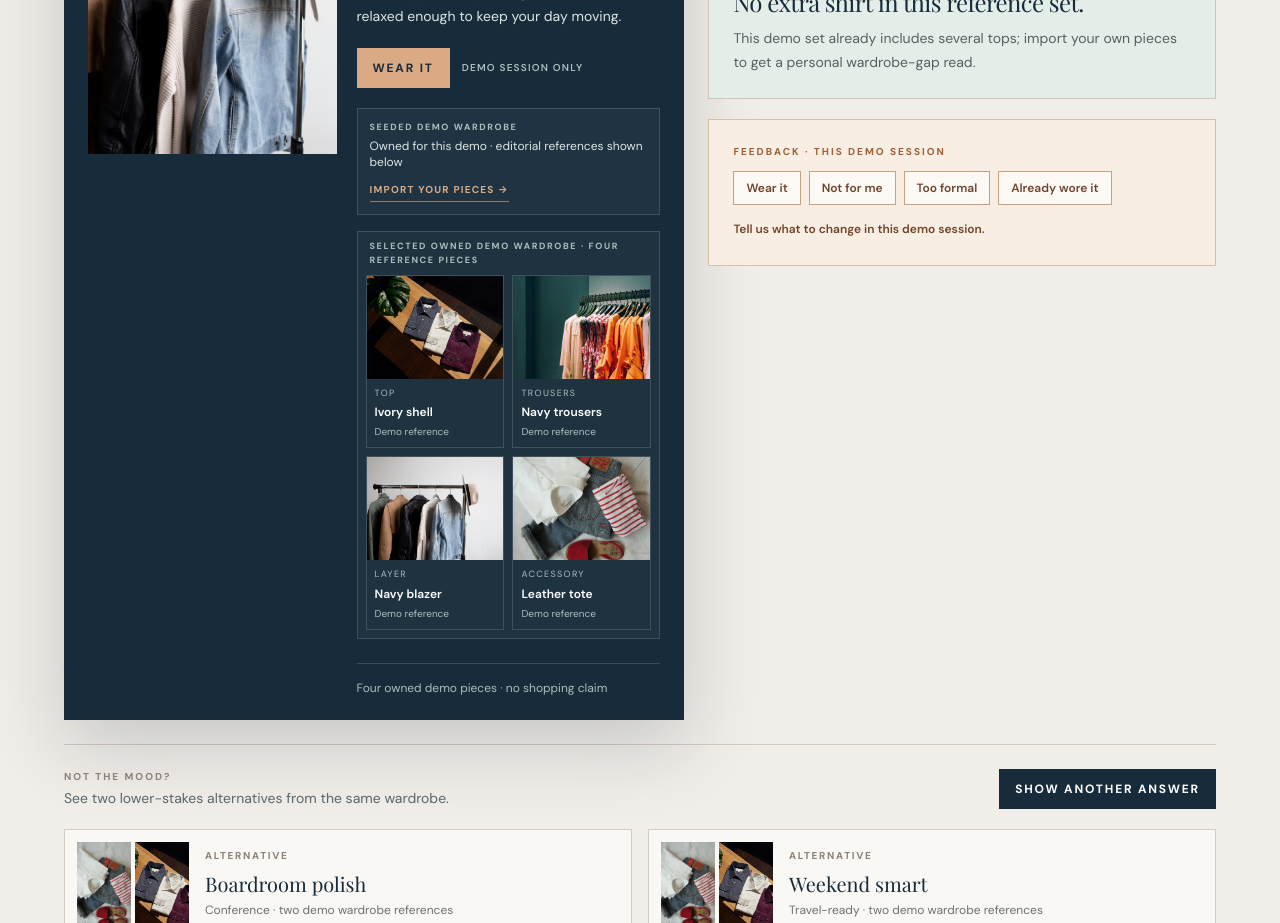
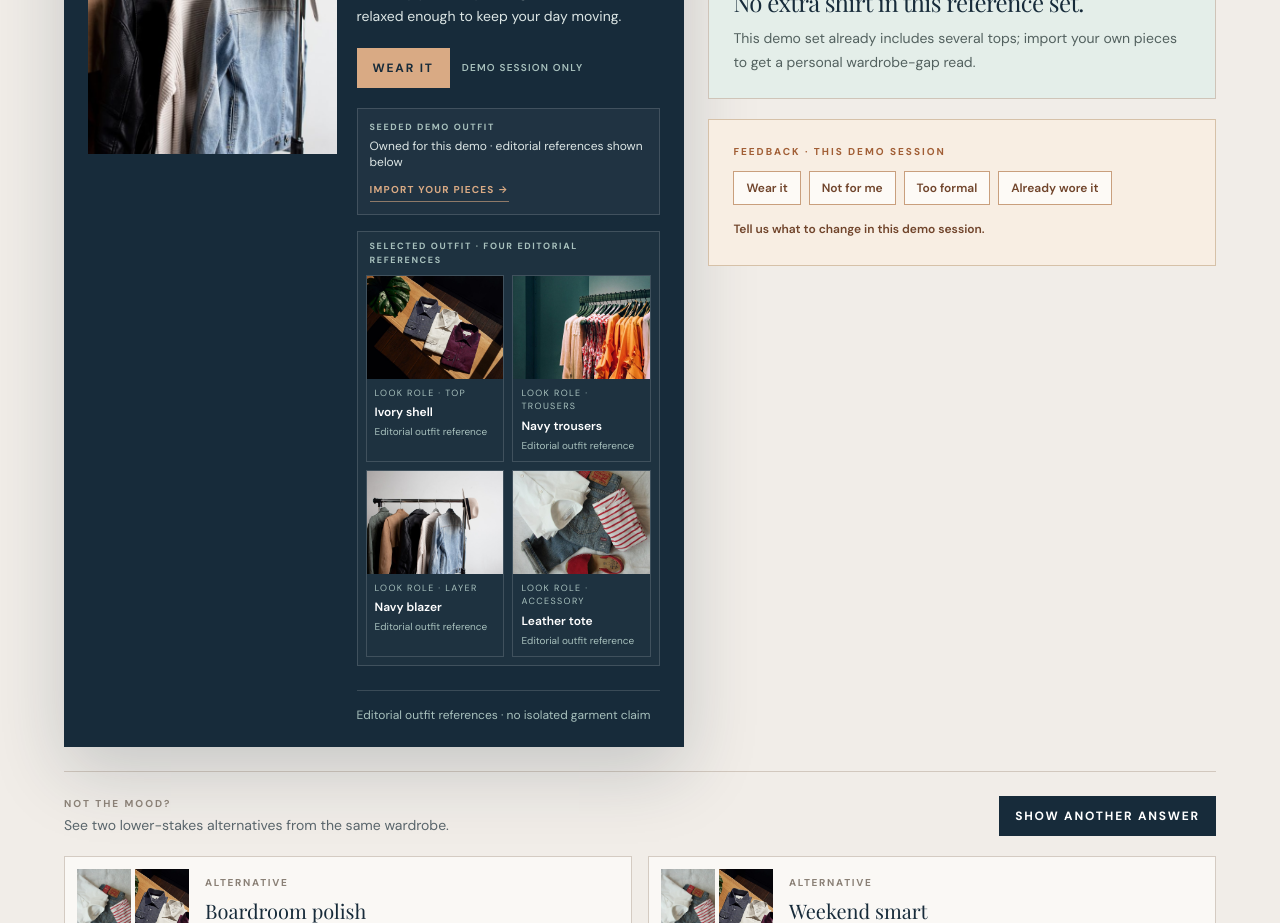
Before and after one commit to thelonewander3r/FitCheckAI, a React (Vite) app in the folder artifacts/interview-ready/: page / in a window 1280 px wide. Shown: the part 1240-2163 px from the top of the page. Built offline with nearby package versions, Linux system fonts and the light colour scheme; a web font is replaced by a local one.

Commit message:
fix: label outfit references honestly

```diff
--- a/artifacts/interview-ready/src/components/decision-demo.tsx
+++ b/artifacts/interview-ready/src/components/decision-demo.tsx
@@ -44,7 +44,7 @@ const pieceLabel: Record<ShowcasePiece["category"], string> = {
   accessory: "Accessory",
 };
 
-const leadReferenceImages = [
+const leadEditorialImages = [
   "/demo-assets/wardrobe/shirt-edit.jpg",
   "/demo-assets/wardrobe/color-rack.jpg",
   "/demo-assets/wardrobe/boardroom-rack.jpg",
@@ -146,10 +146,10 @@ export default function DecisionDemo({ request }: DecisionDemoProps = {}) {
                   <h3 className="mt-2 font-serif text-4xl leading-none sm:text-5xl">{headline}</h3>
                   <p className="mt-4 text-sm leading-6 text-[#dce6e5]">{note}</p>
                   <div className="mt-5 flex flex-wrap items-center gap-3"><button type="button" onClick={() => selectFeedback("Wear it")} className="bg-[#d9aa84] px-4 py-3 text-xs font-bold uppercase tracking-[0.15em] text-[#172b3a] hover:bg-[#f0c4a0] focus-visible:outline focus-visible:outline-2 focus-visible:outline-offset-2 focus-visible:outline-[#d9aa84]">Wear it</button><span className="text-[10px] font-semibold uppercase tracking-[0.12em] text-[#a8c1bd]">Demo session only</span></div>
-                  <div className="mt-5 flex flex-wrap items-center justify-between gap-3 border border-white/15 bg-white/[0.04] px-3 py-3"><div><p className="text-[9px] font-bold uppercase tracking-[0.18em] text-[#a8c1bd]">Seeded demo wardrobe</p><p className="mt-1 text-xs text-[#dce6e5]">Owned for this demo · editorial references shown below</p></div><a href="/wardrobe" className="border-b border-[#d9aa84]/60 pb-1 text-[10px] font-bold uppercase tracking-[0.12em] text-[#d9aa84] hover:border-[#d9aa84]">Import your pieces →</a></div>
-                  <div className="mt-4 border border-white/15 bg-white/[0.03] p-2"><p className="px-1 pb-2 text-[9px] font-bold uppercase tracking-[0.18em] text-[#a8c1bd]">Selected owned demo wardrobe · four reference pieces</p><div className="grid grid-cols-2 gap-2">{[look.top, look.bottom, look.blazer, look.accessory].map((piece, pieceIndex) => <div key={piece.id} className="overflow-hidden border border-white/15"><img src={leadReferenceImages[pieceIndex]} alt={`${piece.name} demo wardrobe reference`} className="aspect-[4/3] w-full object-cover" /><div className="px-2 py-2"><p className="text-[9px] uppercase tracking-[0.15em] text-[#a8c1bd]">{pieceLabel[piece.category]}</p><p className="mt-1 text-xs font-semibold text-white">{piece.name}</p><p className="mt-1 text-[10px] text-[#a8c1bd]">Demo reference</p></div></div>)}</div></div>
+                  <div className="mt-5 flex flex-wrap items-center justify-between gap-3 border border-white/15 bg-white/[0.04] px-3 py-3"><div><p className="text-[9px] font-bold uppercase tracking-[0.18em] text-[#a8c1bd]">Seeded demo outfit</p><p className="mt-1 text-xs text-[#dce6e5]">Owned for this demo · editorial references shown below</p></div><a href="/wardrobe" className="border-b border-[#d9aa84]/60 pb-1 text-[10px] font-bold uppercase tracking-[0.12em] text-[#d9aa84] hover:border-[#d9aa84]">Import your pieces →</a></div>
+                  <div className="mt-4 border border-white/15 bg-white/[0.03] p-2"><p className="px-1 pb-2 text-[9px] font-bold uppercase tracking-[0.18em] text-[#a8c1bd]">Selected outfit · four editorial references</p><div className="grid grid-cols-2 gap-2">{[look.top, look.bottom, look.blazer, look.accessory].map((piece, pieceIndex) => <div key={piece.id} className="overflow-hidden border border-white/15"><img src={leadEditorialImages[pieceIndex]} alt={`${piece.name} editorial outfit reference`} className="aspect-[4/3] w-full object-cover" /><div className="px-2 py-2"><p className="text-[9px] uppercase tracking-[0.15em] text-[#a8c1bd]">Look role · {pieceLabel[piece.category]}</p><p className="mt-1 text-xs font-semibold text-white">{piece.name}</p><p className="mt-1 text-[10px] text-[#a8c1bd]">Editorial outfit reference</p></div></div>)}</div></div>
                 </div>
-                <p className="mt-6 border-t border-white/15 pt-4 text-xs text-[#a8c1bd]">Four owned demo pieces · no shopping claim</p>
+                <p className="mt-6 border-t border-white/15 pt-4 text-xs text-[#a8c1bd]">Editorial outfit references · no isolated garment claim</p>
               </div>
             </div>
           </article>
```
